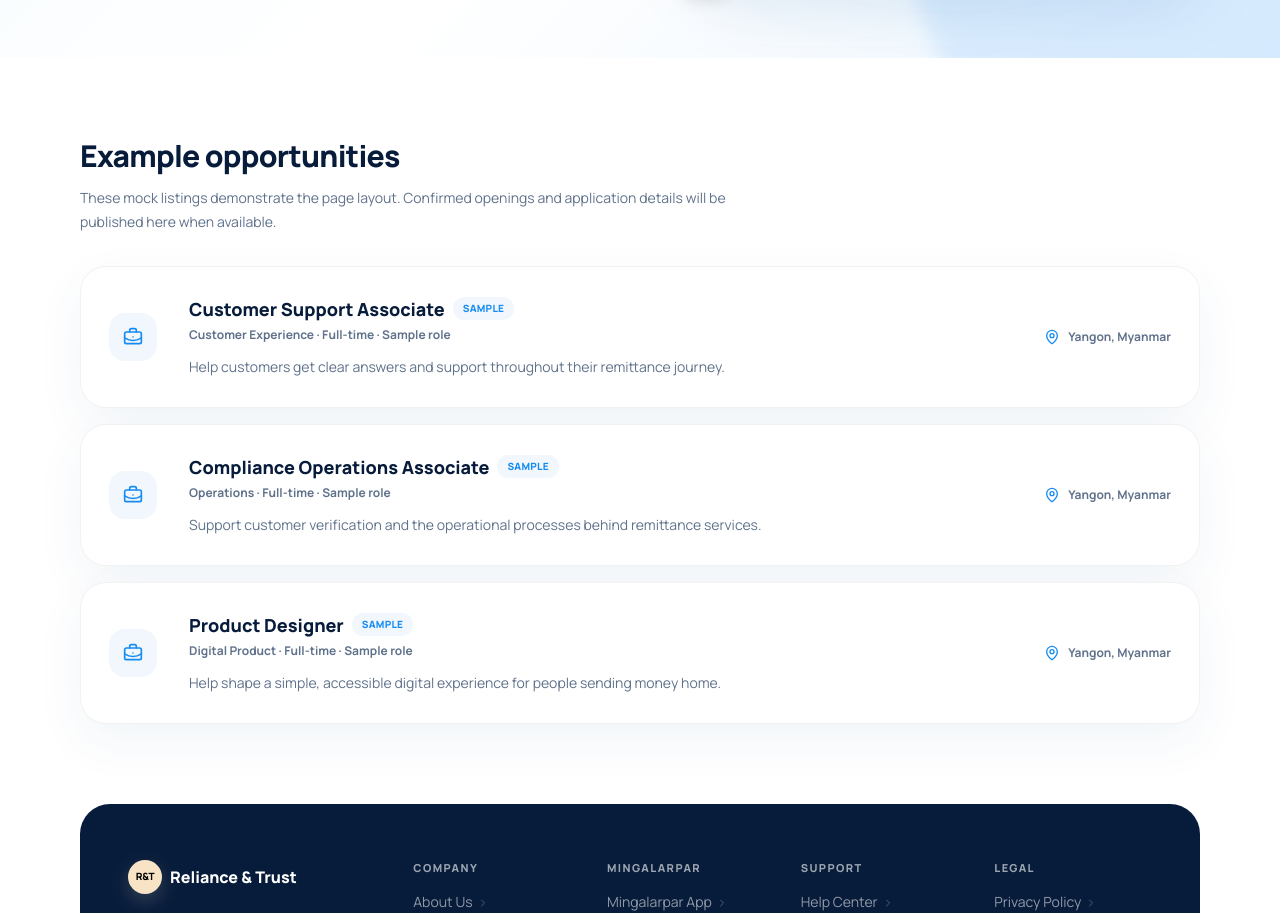
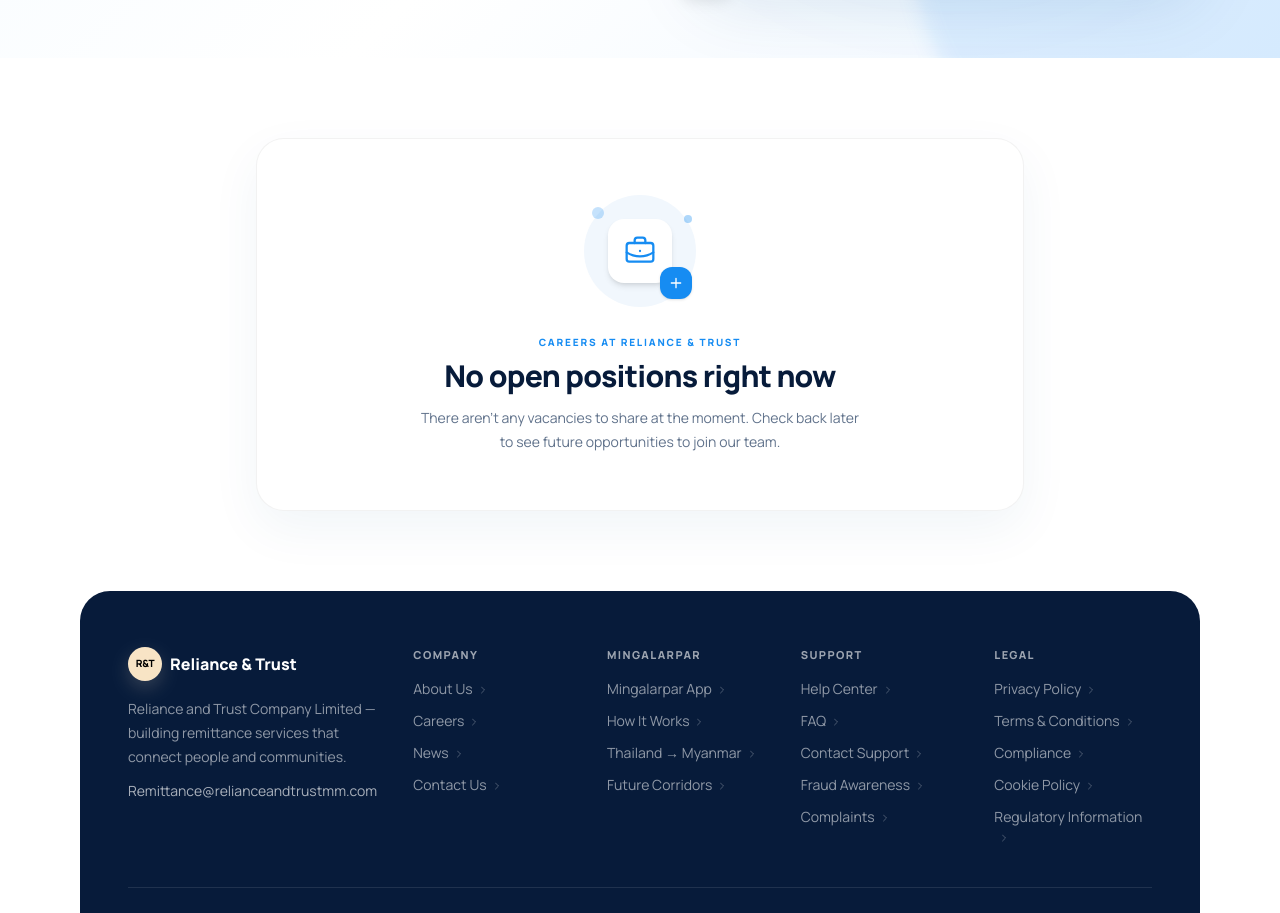
Before and after one commit to KyawZinLin3/RND-landing-page, a Next.js app: page /careers in a window 1280 px wide. Shown: the part 540-1453 px from the top of the page. Built offline with nearby package versions, Linux system fonts and the light colour scheme.

Commit message:
Apply reviewed page styling for UAT

```diff
--- a/app/careers/page.tsx
+++ b/app/careers/page.tsx
@@ -1,5 +1,5 @@
 import type { Metadata } from "next";
-import { BriefcaseBusiness, MapPin } from "lucide-react";
+import { BriefcaseBusiness } from "lucide-react";
 import { SiteFooter, SiteHeader } from "../about/site-chrome";
 import { PageHeroArt } from "../components/page-hero-art";
 
@@ -7,30 +7,6 @@ export const metadata: Metadata = {
   title: "Careers | Reliance and Trust",
   description: "Explore sample career opportunities at Reliance and Trust Company Limited.",
 };
-
-const sampleRoles = [
-  {
-    title: "Customer Support Associate",
-    department: "Customer Experience",
-    location: "Yangon, Myanmar",
-    type: "Full-time · Sample role",
-    summary: "Help customers get clear answers and support throughout their remittance journey.",
-  },
-  {
-    title: "Compliance Operations Associate",
-    department: "Operations",
-    location: "Yangon, Myanmar",
-    type: "Full-time · Sample role",
-    summary: "Support customer verification and the operational processes behind remittance services.",
-  },
-  {
-    title: "Product Designer",
-    department: "Digital Product",
-    location: "Yangon, Myanmar",
-    type: "Full-time · Sample role",
-    summary: "Help shape a simple, accessible digital experience for people sending money home.",
-  },
-];
 
 export default function CareersPage() {
   return (
@@ -45,25 +21,16 @@ export default function CareersPage() {
       </section>
 
       <section className="section-wrap py-14 md:py-20">
-        <div className="mb-8 max-w-2xl">
-          <h2 className="text-2xl font-extrabold tracking-tight sm:text-3xl">Example opportunities</h2>
-          <p className="mt-3 text-sm leading-6 text-muted">These mock listings demonstrate the page layout. Confirmed openings and application details will be published here when available.</p>
-        </div>
-        <div className="grid gap-4">
-          {sampleRoles.map((role) => (
-            <article key={role.title} className="rounded-[26px] border border-black/5 bg-white p-6 shadow-[0_18px_50px_rgba(13,77,136,.06)] md:flex md:items-center md:gap-8 md:p-7">
-              <div className="grid size-12 shrink-0 place-items-center rounded-2xl bg-soft text-coral"><BriefcaseBusiness aria-hidden="true" className="size-5" /></div>
-              <div className="mt-5 min-w-0 flex-1 md:mt-0">
-                <div className="flex flex-wrap items-center gap-2">
-                  <h3 className="text-lg font-extrabold">{role.title}</h3>
-                  <span className="rounded-full bg-soft px-2.5 py-1 text-[10px] font-extrabold uppercase tracking-wide text-coral">Sample</span>
-                </div>
-                <p className="mt-1 text-xs font-bold text-muted">{role.department} · {role.type}</p>
-                <p className="mt-3 text-sm leading-6 text-muted">{role.summary}</p>
-              </div>
-              <p className="mt-5 inline-flex shrink-0 items-center gap-2 text-xs font-bold text-muted md:mt-0"><MapPin aria-hidden="true" className="size-4 text-coral" />{role.location}</p>
-            </article>
-          ))}
+        <div className="mx-auto max-w-3xl rounded-[28px] border border-black/5 bg-white px-6 py-10 text-center shadow-[0_18px_50px_rgba(13,77,136,.06)] sm:px-10 sm:py-14">
+          <div aria-hidden="true" className="relative mx-auto grid size-28 place-items-center rounded-full bg-soft">
+            <span className="absolute left-2 top-3 size-3 rounded-full bg-[#168cf2]/25" />
+            <span className="absolute right-1 top-5 size-2 rounded-full bg-coral/35" />
+            <span className="grid size-16 place-items-center rounded-2xl bg-white text-coral shadow-md"><BriefcaseBusiness className="size-8" strokeWidth={1.7} /></span>
+            <span className="absolute bottom-2 right-1 grid size-8 place-items-center rounded-xl bg-[#168cf2] text-white shadow-sm"><svg viewBox="0 0 24 24" fill="none" className="size-4" stroke="currentColor" strokeWidth="2" strokeLinecap="round"><path d="M12 5v14M5 12h14"/></svg></span>
+          </div>
+          <p className="mt-7 text-[10px] font-extrabold uppercase tracking-[.18em] text-coral">Careers at Reliance &amp; Trust</p>
+          <h2 className="mt-2 text-2xl font-extrabold tracking-tight sm:text-3xl">No open positions right now</h2>
+          <p className="mx-auto mt-3 max-w-md text-sm leading-6 text-muted">There aren’t any vacancies to share at the moment. Check back later to see future opportunities to join our team.</p>
         </div>
       </section>
       <SiteFooter />
```
